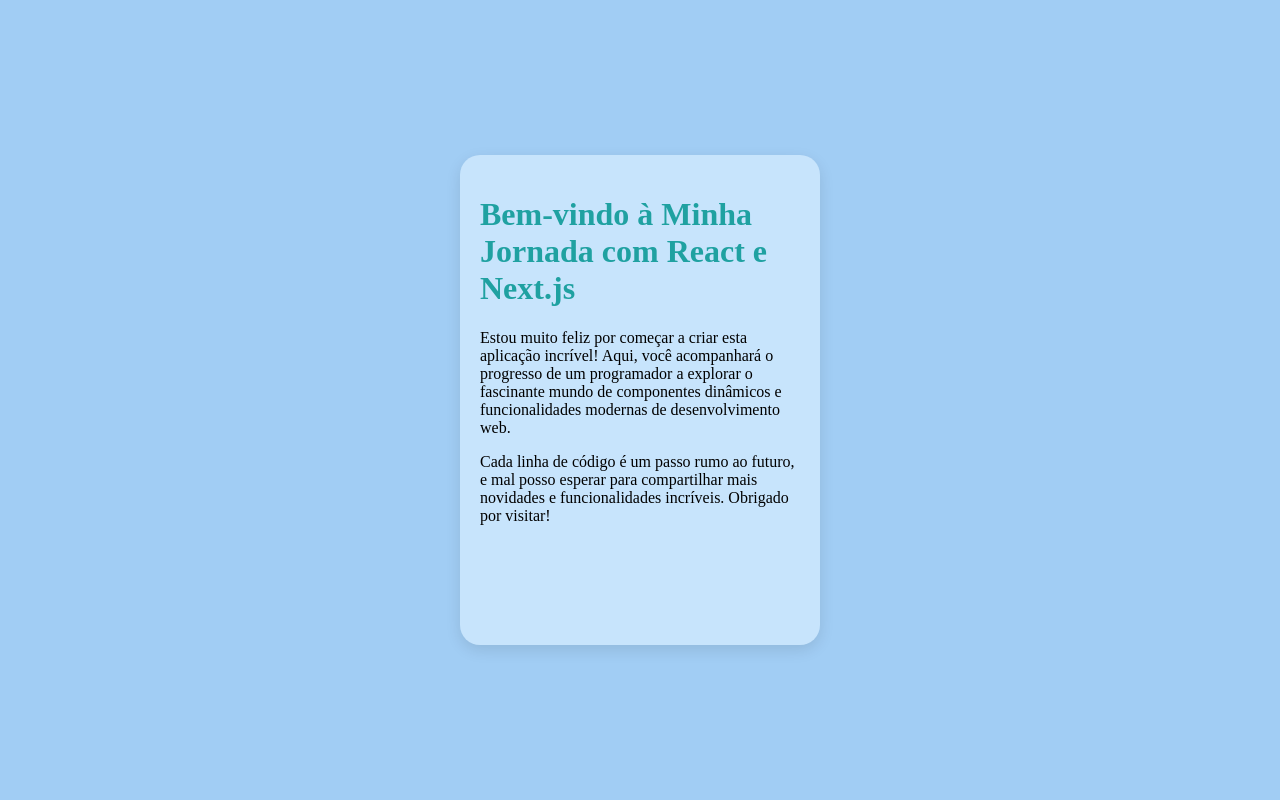
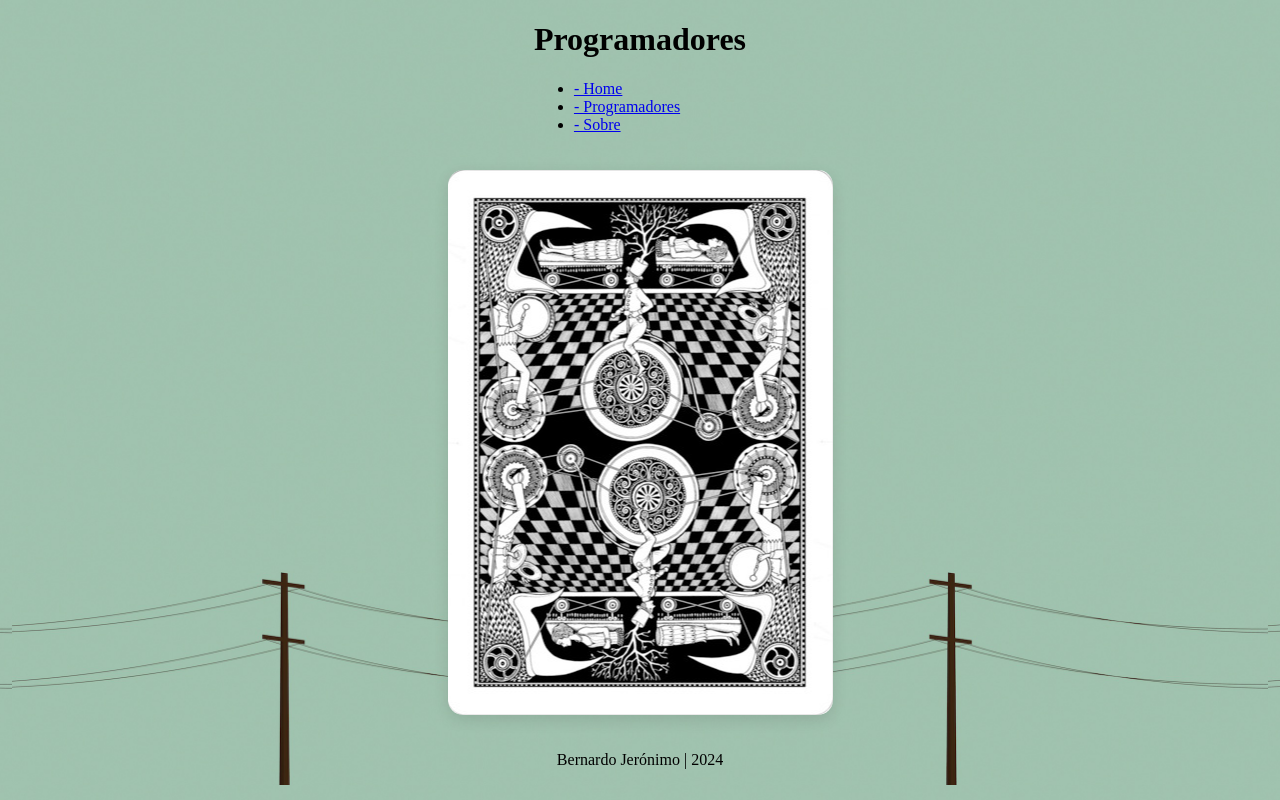
Before and after one commit to bernardojeronimo/next, a Next.js app: page / in a window 1280 px wide. Built offline with nearby package versions, Linux system fonts and the light colour scheme.

Commit message:
layout principal feito

```diff
--- /dev/null
+++ b/app/components/Footer/Footer.module.css
@@ -0,0 +1,6 @@
+p{
+    font-weight: bold;
+    font-size: 15px;
+    color: aliceblue;
+    text-shadow: 10px;
+}
--- /dev/null
+++ b/app/components/Footer/Footer.tsx
@@ -0,0 +1,9 @@
+import React from 'react';
+
+export default function Footer() {
+  return (
+    <footer>
+      <p>Bernardo Jerónimo | 2024</p>
+    </footer>
+  );
+}
--- /dev/null
+++ b/app/components/Header/Header.module.css
@@ -0,0 +1,50 @@
+
+@keyframes textDec {
+  0% {
+    color: rgb(149, 222, 222);
+  }
+  50% {
+    color: rgb(29, 160, 160);
+  }
+  100% {
+    color: rgb(149, 222, 222);
+  }
+}
+
+header h1{
+    color: rgb(31, 146, 146);
+    text-align: center;
+    text-shadow: 3px 2px 1px rgb(27, 69, 69);
+  }
+
+  ul{
+    display: flex;
+    justify-content: center;
+    padding: 0;
+
+  }
+
+  li{
+    display: flex;
+  }
+
+  nav a{
+    text-decoration: none;
+    padding-right: 14px;
+    font-size: 17px;
+    color: aliceblue;
+    transform: color 1s ease;
+    font-weight: bold;
+    transform: text-decoration 3s ease;
+  }
+
+
+  nav a:hover{
+    text-decoration:underline;
+    text-decoration-color: #fff;
+    animation: textDec 1s ease-in-out infinite;
+  }
+
+  nav a::first-letter{
+    text-decoration: none;
+  }
--- /dev/null
+++ b/app/components/Header/Header.tsx
@@ -0,0 +1,16 @@
+import React from 'react';
+
+export default function Header() {
+  return (
+    <header>
+      <h1>Programadores</h1>
+      <nav>
+        <ul>
+          <li><a href="#home">- Home</a></li>
+          <li><a href="#prog">- Programadores</a></li>
+          <li><a href="#sobre">- Sobre</a></li>
+        </ul>
+      </nav>
+    </header>
+  );
+}
--- a/app/globals.css
+++ b/app/globals.css
@@ -1,45 +1,127 @@
+@keyframes neon {
+  0% {
+    color: rgb(227, 178, 159);
+  }
+  15% {
+    color: rgb(236, 73, 8);
+  }
+  20% {
+    color: rgb(227, 178, 159);
+  }
+  25% {
+    color: rgb(149, 222, 222);
+  }
+  40% {
+    color: rgb(29, 160, 160);
+  }
+  45% {
+    color: rgb(149, 222, 222);
+  }
+  50% {
+    color: rgb(196, 149, 239);
+  }
+  65% {
+    color: rgb(114, 48, 177);
+  }
+  70% {
+    color: rgb(196, 149, 239);
+  }
+  75% {
+    color: rgb(150, 232, 222);
+  }
+  90% {
+    color: rgb(44, 169, 154);
+  }
+  95% {
+    color: rgb(150, 232, 222);
+  }
+  100% {
+    color: rgb(227, 178, 159);
+  }
+}
+@import './components/Header/Header.module.css';
+@import './components/Footer/Footer.module.css';
+
 body {
-  /* box model */
   display: flex;
   flex-direction: column;
   justify-content: center;
   align-items: center;
-
-  height: 100vh;
   padding: 0;
   margin: 0;
-
-  background-color: rgb(161, 205, 244);
+  background-image: url('./fundo.png');
+  background-size: contain;
+  background-position: center
+  ;
 }
 
+
 main {
-  width: 320px;
-  height: 450px;
-  padding: 20px;
-  border-radius: 20px;
-  background: rgb(199, 228, 252);
-  box-shadow: 0 5px 15px rgba(0, 0, 0, 0.1);
-  transition: background 0.2s;
+  display: flex;
+  justify-content: center;
+  align-items: center;
+  width: 100%;
 }
 
-@keyframes neon {
-  0% {
-    color: rgb(159, 227, 227);
-  }
-  50% {
-    color: rgb(29, 160, 160);
-  }
-  100%{
-    color: rgb(159, 227, 227);
-  }
+#carta {
+  margin: 20px;
+  width: 385px;
+  height: 545px;
+  perspective: 1000px;
 }
 
-h1 {
+#carta-conteudo {
+  width: 100%;
+  height: 100%;
+  position: relative;
+  transform-style: preserve-3d;
+  transition: transform 1s ease;
+}
+
+#carta:hover #carta-conteudo {
+  transform: rotateY(180deg);
+}
+
+#carta-traseira, #carta-frontal {
+  position: absolute;
+  width: 100%;
+  height: 100%;
+  border-radius: 15px;
+  backface-visibility: hidden;
+  box-shadow: 0 5px 15px rgba(0, 0, 0, 0.1);
+}
+
+#carta-traseira {
+  background-color: #ffffff;
+  background-image: url('./carta.png');
+  background-position: center;
+  color: #fff;
+}
+
+#carta-frontal {
+  display: flex;
+  flex-wrap: wrap;
+  background-color: #fff;
+  color: #000;
+  display: flex;
+  flex-direction: column;
+  transform: rotateY(180deg);
+  z-index: 1;
+}
+
+#carta-frontal h1 {
+  font-size: 20px;
+  text-align: center;
   color: rgb(177, 226, 226);
   animation: neon 10s ease-in-out infinite;
+  padding-top: 20px;
+  margin-bottom: 10px;
 }
 
-main:hover {
-  background: rgb(209, 225, 238);
-  transform: translateY(3px);
+#carta-frontal p {
+  font-size: 16px;
+  line-height: 1.5;
+  padding-left:30px ;
+  padding-right: 30px;
+  justify-content: center;
 }
--- a/app/layout.tsx
+++ b/app/layout.tsx
@@ -1,6 +1,9 @@
 import type { Metadata } from "next";
 import localFont from "next/font/local";
+import Header from "./components/Header/Header";
+import Footer from "./components/Footer/Footer";
 import "./globals.css";
+
 
 const geistSans = localFont({
   src: "./fonts/GeistVF.woff",
@@ -27,9 +30,9 @@
   return (
     <html lang="pt">
       <body className={`${geistSans.variable} ${geistMono.variable}`}>
-        <div>
+          <Header></Header>
           <main>{children}</main>
-        </div>
+          <Footer></Footer>
       </body>
     </html>
   );
--- a/app/page.tsx
+++ b/app/page.tsx
@@ -2,7 +2,12 @@
 
 export default function Page() {
     return (
-        <>
+        <main>
+            <section id="carta">
+            <section id="carta-conteudo">
+                    <article id="carta-traseira">
+                    </article>
+                    <article id="carta-frontal">
                         <h1>Bem-vindo à Minha Jornada com React e Next.js</h1>
                         <p>
                             Estou muito feliz por começar a criar esta aplicação incrível! Aqui, você acompanhará
@@ -13,6 +18,10 @@
                             Cada linha de código é um passo rumo ao futuro, e mal posso esperar para compartilhar mais
                             novidades e funcionalidades incríveis. Obrigado por visitar!
                         </p>
-        </>
+                    </article>
+                </section>
+            </section>
+
+        </main>
     );
 }
--- a/tsconfig.json
+++ b/tsconfig.json
@@ -22,6 +22,6 @@
       "@/*": ["./*"]
     }
   },
-  "include": ["next-env.d.mjs", "**/*.ts", "**/*.tsx", ".next/types/**/*.ts", "app/componentes/Footer/Footer.tsx", "app/layout.tsx", "app/page.tsx", "app/tecnologias/page.tsx", "app/produtos/page.tsx", "next.config.mjs", "tailwind.config.js"],
+  "include": ["next-env.d.mjs", "**/*.ts", "**/*.tsx", ".next/types/**/*.ts", "app/components/Footer/Footer.tsx", "app/layout.tsx", "app/page.tsx", "app/tecnologias/page.tsx", "app/produtos/page.tsx", "next.config.mjs", "tailwind.config.js"],
   "exclude": ["node_modules"]
 }
```
Also changed, not shown: app/componentes/Footer/Footer.tsx (deleted, +0 -9 lines), app/componentes/Header/Footer.tsx (deleted, +0 -9 lines), app/carta.png (added), app/fundo.png (added). Lines whose indentation alone changed are shown as unchanged.
